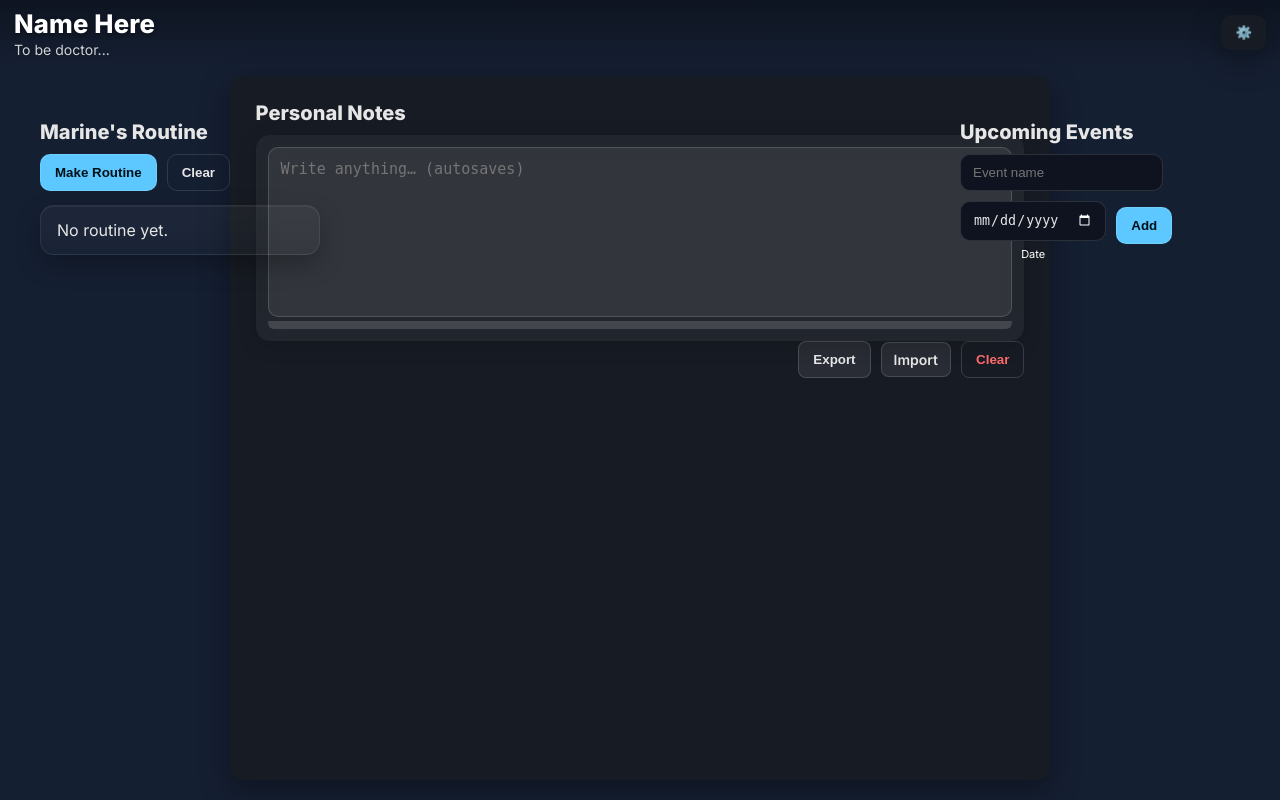
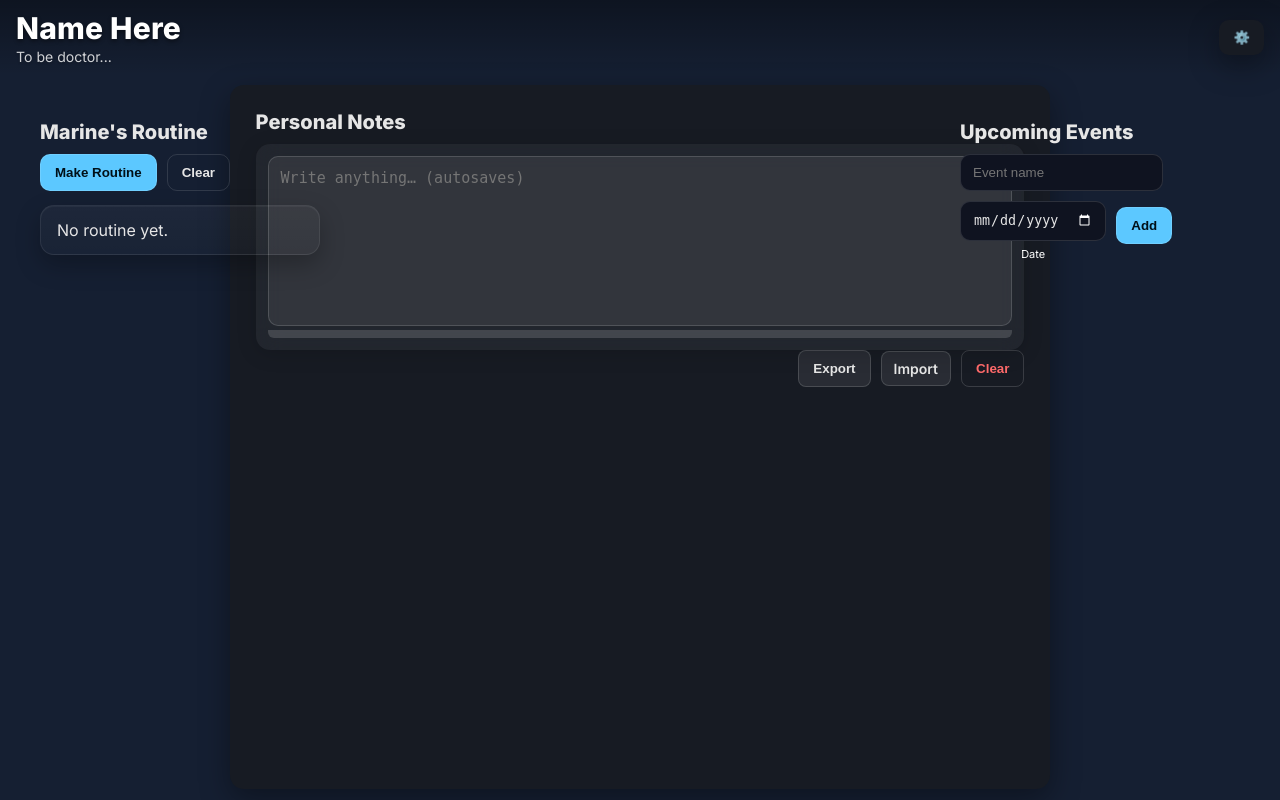
Before and after one commit to shafkat-raiyan/personal-planner, a Flask app: page / in a window 1280 px wide. Run offline with Flask 3, Linux system fonts and the light colour scheme; some libraries are stand-ins or nearby versions.

Commit message:
Minor change in Header

```diff
--- a/static/style.css
+++ b/static/style.css
@@ -36,13 +36,13 @@ html, body {
   display: flex;
   align-items: center;
   justify-content: space-between;
-  padding: 8px 14px; /* much smaller padding */
+  padding: 10px 16px; /* much smaller padding */
   background: linear-gradient(180deg, rgba(0,0,0,.35), rgba(0,0,0,0));
 }
 
 .title h1 {
   margin: 0;
-  font-size: clamp(18px, 2vw, 28px); /* smaller main title */
+  font-size: clamp(20px, 4vw, 30px); /* smaller main title */
   font-weight: 800;
   letter-spacing: .2px;
   color: white;
```
